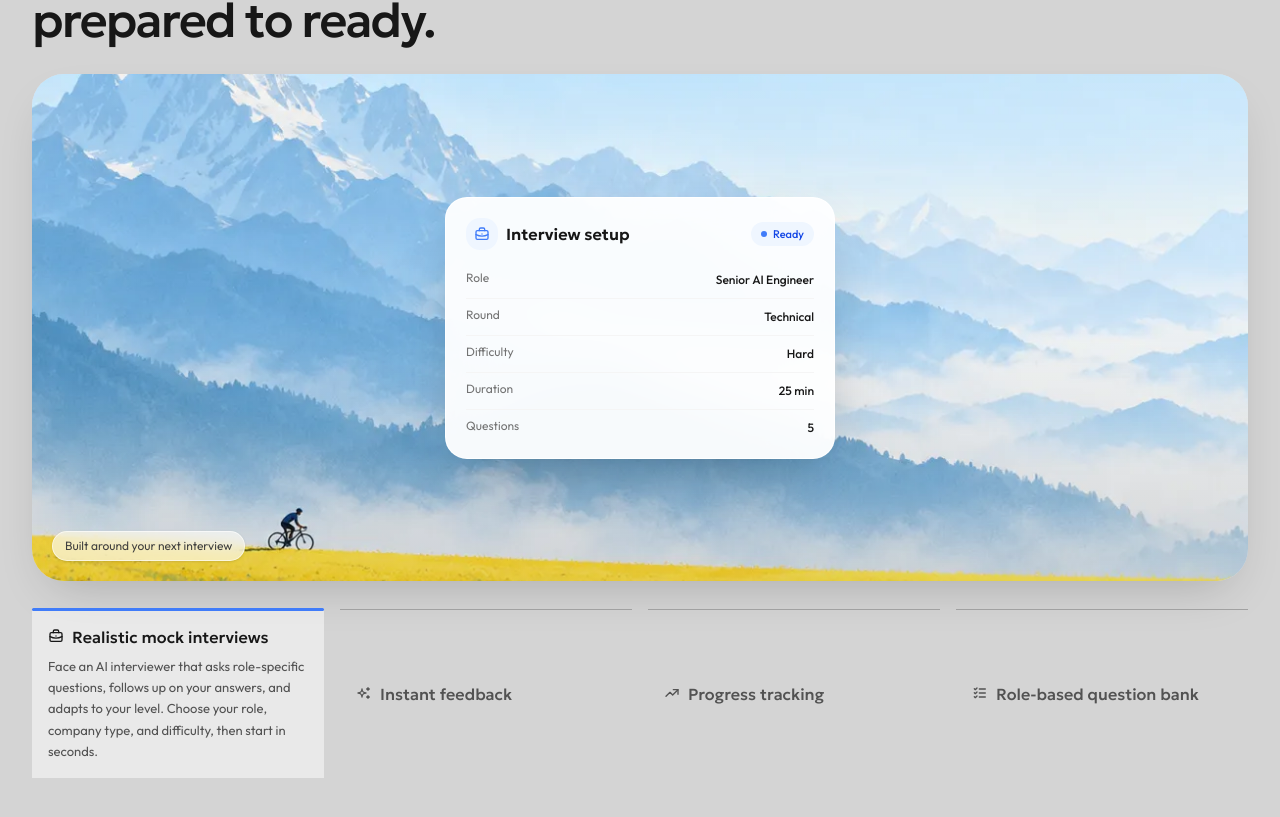
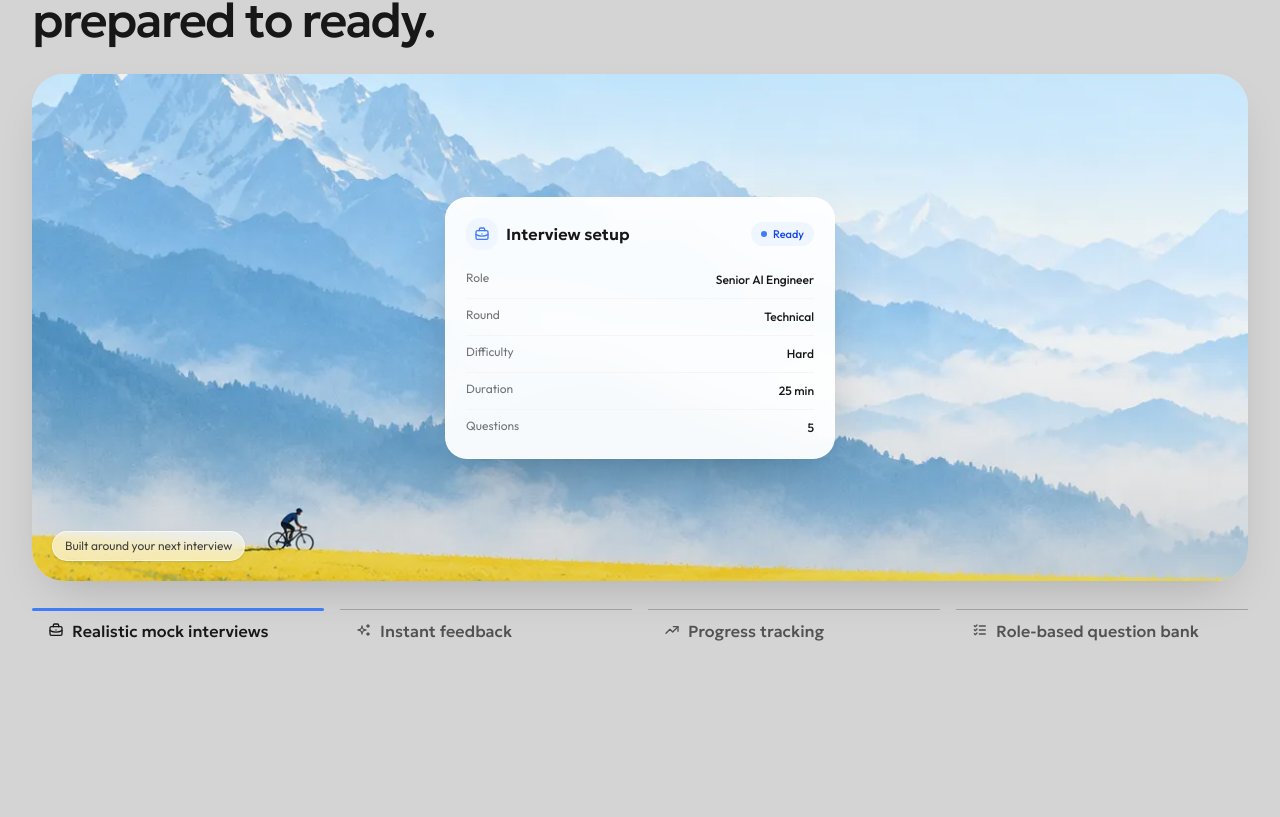
Before and after one commit to istmX/ace, a Next.js app: page / in a window 1280 px wide. Shown: the part 1757-2574 px from the top of the page. Built offline with nearby package versions, Linux system fonts and the light colour scheme.

Commit message:
Refine feature showcase navigation

```diff
--- a/components/FeatureShowcase.tsx
+++ b/components/FeatureShowcase.tsx
@@ -167,6 +167,7 @@ function FeaturePreview({ feature, reducedMotion }: { feature: Feature; reducedM
 
 export function FeatureShowcase() {
   const [activeId, setActiveId] = useState<FeatureId>(features[0].id)
+  const [hasSelectedFeature, setHasSelectedFeature] = useState(false)
   const reducedMotion = useReducedMotion() ?? false
   const activeFeature = features.find((feature) => feature.id === activeId) ?? features[0]
 
@@ -216,17 +217,20 @@ export function FeatureShowcase() {
                 key={feature.id}
                 type="button"
                 aria-pressed={selected}
-                onClick={() => setActiveId(feature.id)}
+                onClick={() => {
+                  setActiveId(feature.id)
+                  setHasSelectedFeature(true)
+                }}
                 whileTap={reducedMotion ? undefined : { scale: 0.985 }}
-                className={`relative min-h-20 rounded-xl border-t px-3 py-3 text-left outline-none transition-colors focus-visible:ring-2 focus-visible:ring-[#407cf9] sm:rounded-none sm:px-4 sm:py-4 ${selected ? 'border-[#407cf9] bg-white/50 text-neutral-900' : 'border-neutral-400 text-neutral-600 hover:bg-white/30'}`}
+                className={`relative flex min-h-20 w-full flex-col items-start justify-start border-t px-3 pb-3 pt-2 text-left outline-none transition-colors focus-visible:ring-2 focus-visible:ring-[#407cf9] sm:px-4 sm:pt-2.5 ${selected ? 'border-[#407cf9] text-neutral-900' : 'border-neutral-400 text-neutral-600 hover:text-neutral-900'}`}
               >
                 {selected && <motion.span layoutId="feature-active-pin" className="absolute -top-[2px] left-0 right-0 h-[3px] rounded-full bg-[#407cf9]" transition={reducedMotion ? { duration: 0 } : { type: 'spring', stiffness: 360, damping: 30 }} />}
-                <span className="flex items-start gap-2">
+                <span className="flex w-full items-start gap-2">
                   {feature.id === 'interviews' ? <IconBriefcase className="mt-0.5 h-4 w-4 shrink-0" /> : feature.id === 'feedback' ? <IconSparkles className="mt-0.5 h-4 w-4 shrink-0" /> : feature.id === 'progress' ? <IconTrendingUp className="mt-0.5 h-4 w-4 shrink-0" /> : <IconListCheck className="mt-0.5 h-4 w-4 shrink-0" />}
                   <span className="font-display text-sm font-medium leading-snug sm:text-base">{feature.title}</span>
                 </span>
                 <AnimatePresence initial={false}>
-                  {selected && (
+                  {selected && hasSelectedFeature && (
                     <motion.span
                       initial={reducedMotion ? false : { opacity: 0, height: 0, y: 4 }}
                       animate={{ opacity: 1, height: 'auto', y: 0 }}
```
